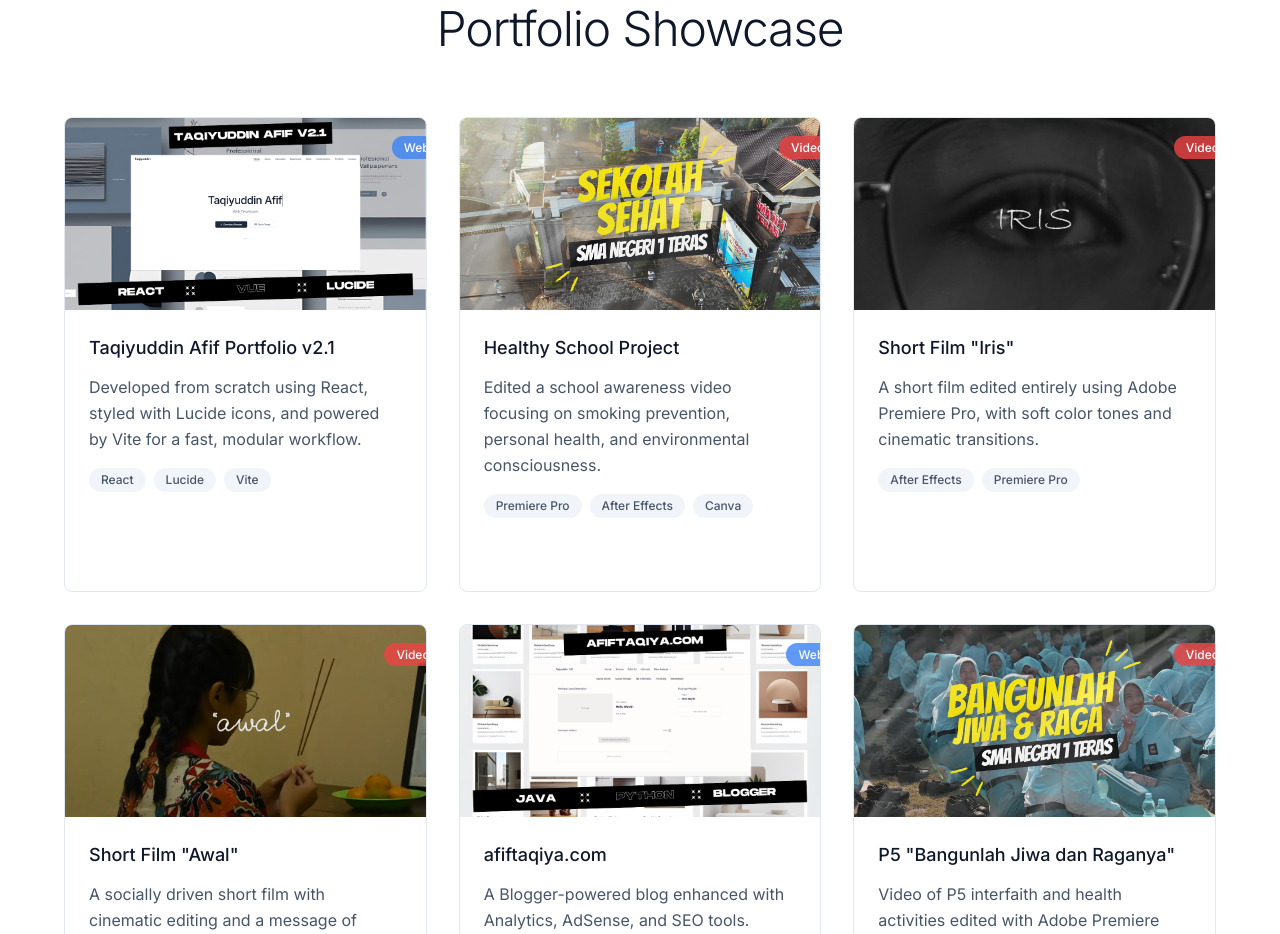
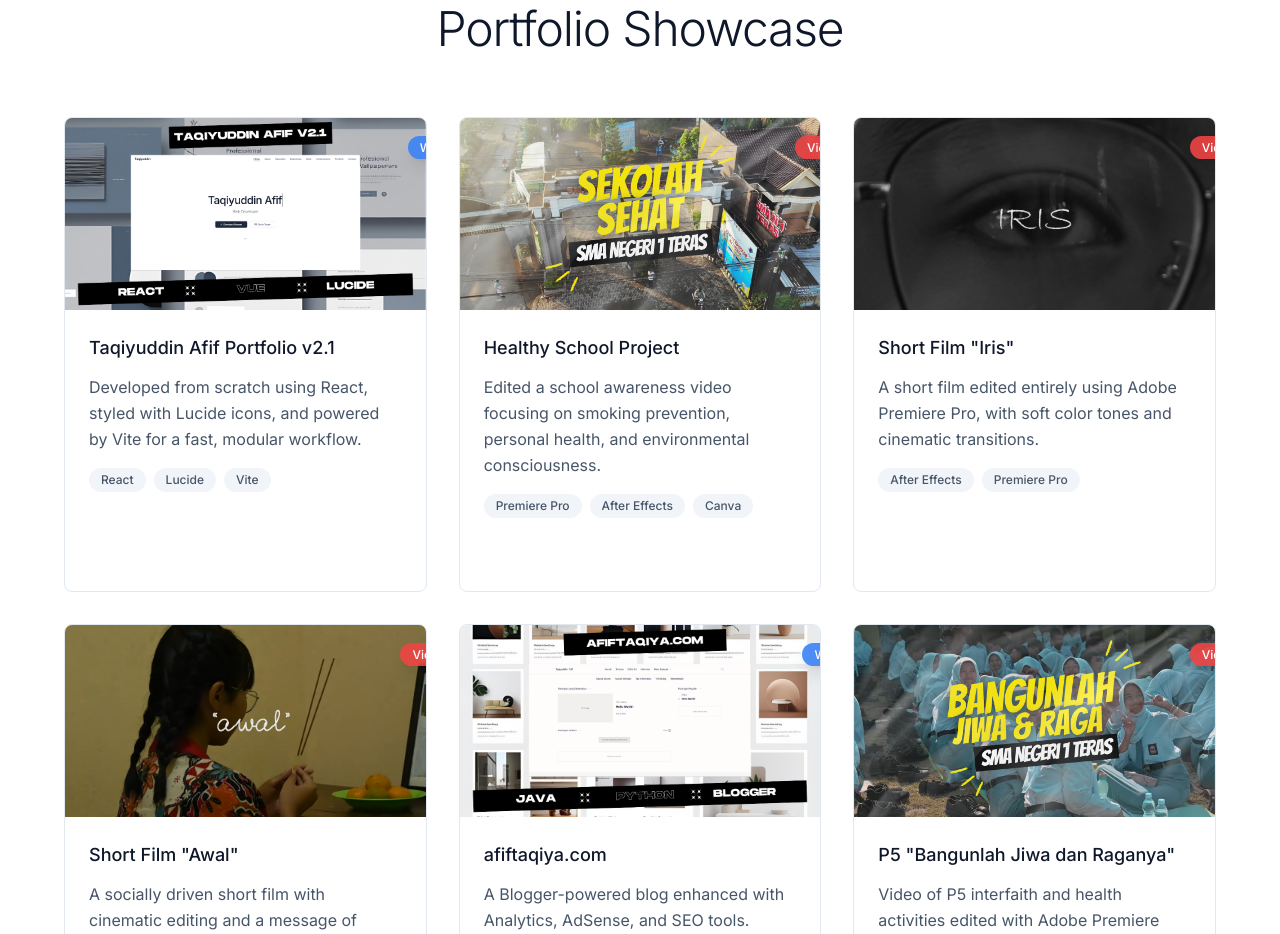
Before and after one commit to takhiyuddin/tqydnv2, a React (Vite) app: page / in a window 1280 px wide. Shown: the part 5680-6614 px from the top of the page. Built offline with nearby package versions, Linux system fonts and the light colour scheme.

Commit message:
Adjust Floating Type Badges Spacing

```diff
--- a/src/components/Portfolio.tsx
+++ b/src/components/Portfolio.tsx
@@ -357,12 +357,12 @@ const Portfolio = () => {
                     </div>
                   </div>
 
-                  {/* Floating Type Badge */}
-                  <div className="absolute top-4 right-4 transform translate-x-8 group-hover:translate-x-0 transition-transform duration-300">
-                    <span className={`px-3 py-1 rounded-full text-xs font-medium backdrop-blur-md ${
+                  {/* Floating Type Badge with Better Spacing */}
+                  <div className="absolute top-4 right-4 transform translate-x-12 group-hover:translate-x-0 transition-transform duration-300 delay-100">
+                    <span className={`px-3 py-1 rounded-full text-xs font-medium backdrop-blur-md shadow-lg ${
                       project.type === 'video'
-                        ? 'bg-red-500/80 text-white'
-                        : 'bg-blue-500/80 text-white'
+                        ? 'bg-red-500/90 text-white'
+                        : 'bg-blue-500/90 text-white'
                     }`}>
                       {project.type === 'video' ? 'Video' : 'Web'}
                     </span>
```
